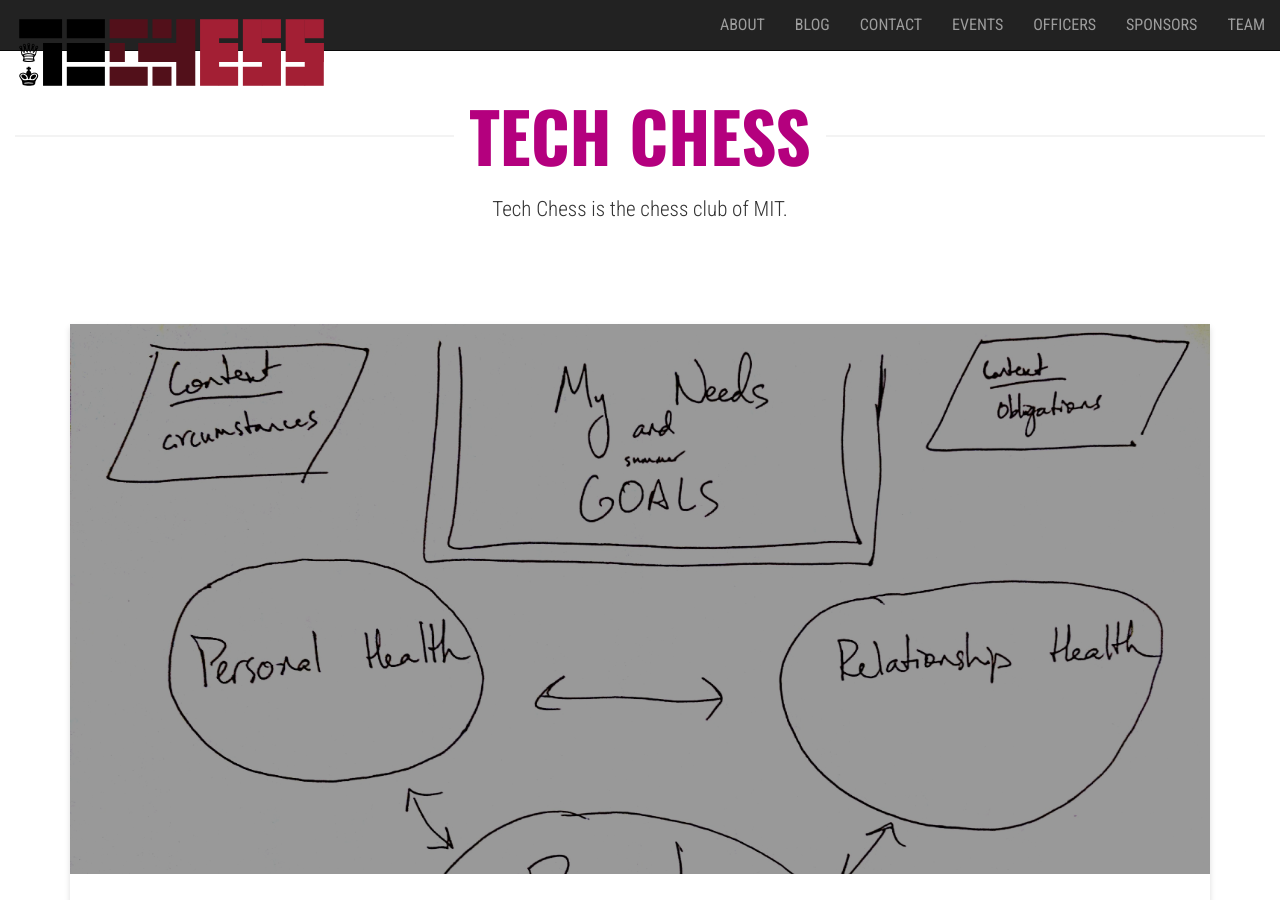
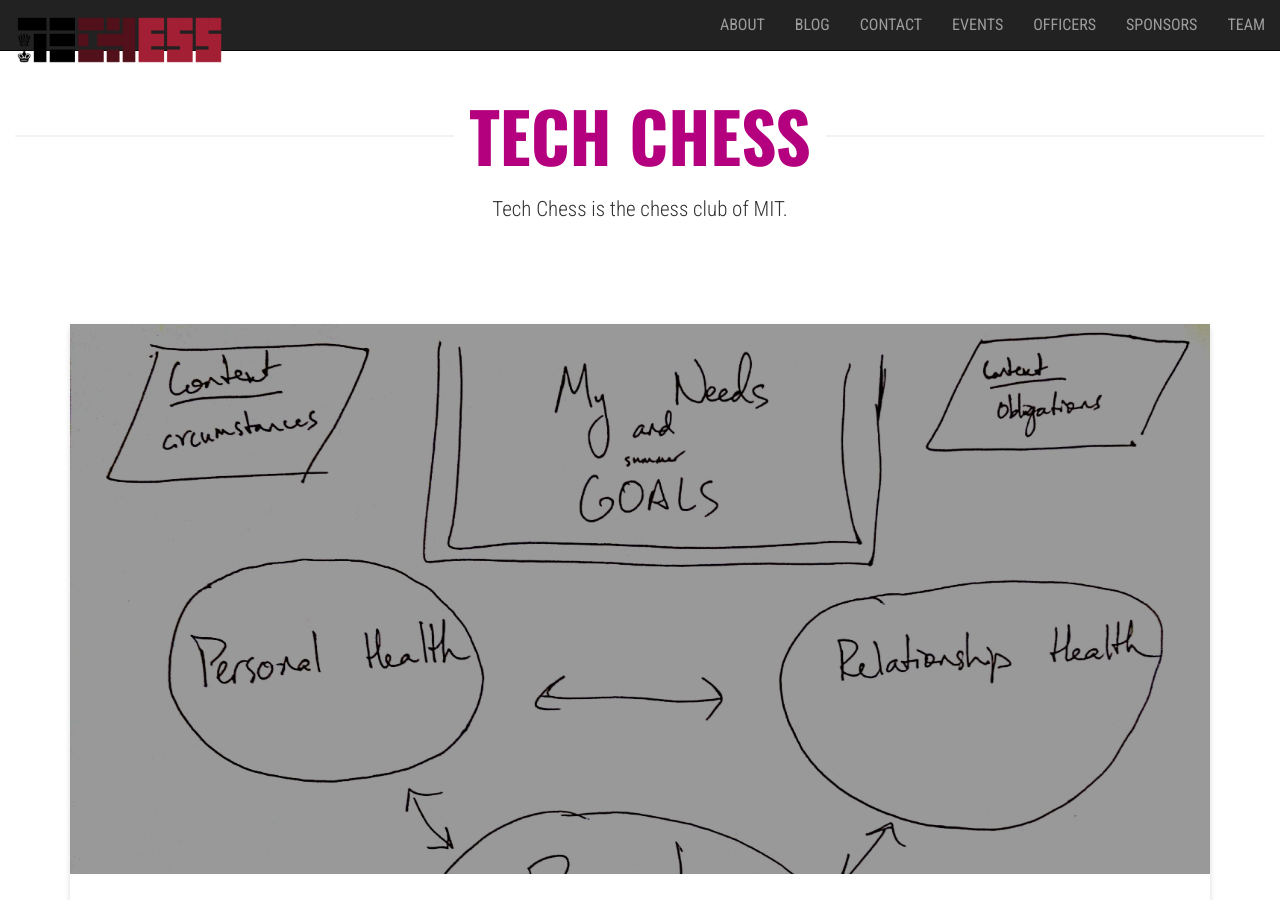
Before and after one commit to Tech-Chess/tech-chess.github.io, a Jekyll site: the page built from index.html, in a window 1280 px wide and 900 px high. Built offline with Jekyll 4.4.1, drawn with Linux system fonts in a browser that asks for light colours; nearby versions of some CDN libraries; the list of posts is cut into pages by our own code.

Commit message:
changed title height

```diff
--- a/_includes/header.html
+++ b/_includes/header.html
@@ -64,7 +64,7 @@
                     <span class="icon-bar"></span>
                     <span class="icon-bar"></span>
                 </button>
-                <a class="navbar-brand" href="/"><img src="img/icon/techess-head.png"> {{ site.data.global.title }}</a>
+                <a class="navbar-brand" href="/"><img src="img/icon/techess-head.png" style="height:50px;"></a>
             </div>
             <div id="navbar" class="navbar-collapse collapse">
                 <ul class="nav navbar-nav navbar-right">
```
